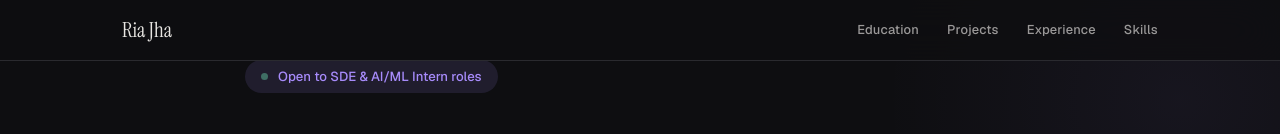
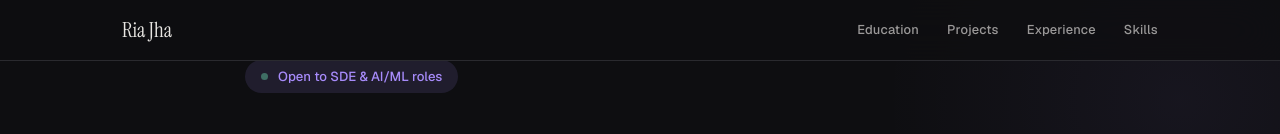
Before and after one commit to riajha-usc/portfolio, a website: page index.html in a window 1280 px wide. Shown: the top 134 px of the page. Drawn offline with nearby package versions, Linux system fonts and the light colour scheme.

Commit message:
Update hero section greeting for brevity

```diff
--- a/index.html
+++ b/index.html
@@ -295,7 +295,7 @@
         <div class="hero-content">
           <div class="hero-greeting">
             <span class="dot"></span>
-            Open to SDE &amp; AI/ML Intern roles
+            Open to SDE &amp; AI/ML roles
           </div>
           <h1>
             Software Engineer<br>who builds <em> intelligent systems<br>that scale.</em>
```
